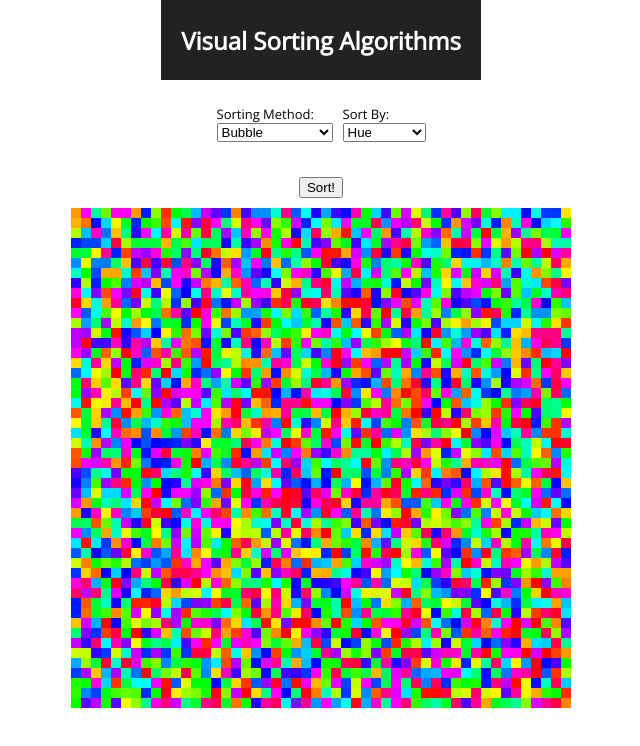
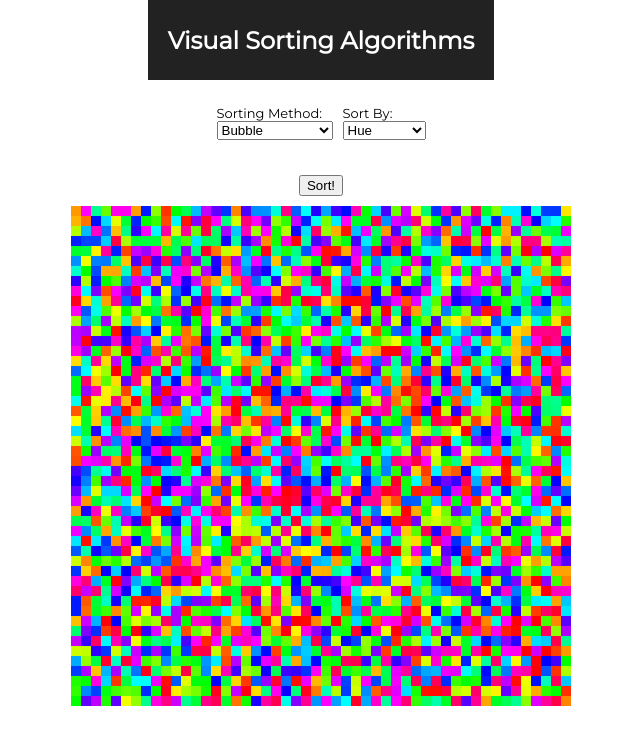
Before and after one commit to naomiajacobs/visualSortingAlgorithms, a React (Create React App) app: page / in a window 1280 px wide. Shown: the top 746 px of the page, without its empty margins (319-959 px from the left). Built offline with nearby package versions, Linux system fonts and the light colour scheme.

Commit message:
Add Montserrat font

```diff
--- a/public/index.html
+++ b/public/index.html
@@ -10,7 +10,8 @@
     -->
     <link rel="manifest" href="%PUBLIC_URL%/manifest.json">
     <link rel="shortcut icon" href="%PUBLIC_URL%/favicon.ico">
-    <link href="https://fonts.googleapis.com/css?family=Open+Sans" rel="stylesheet">
+    <!-- <link href="https://fonts.googleapis.com/css?family=Open+Sans" rel="stylesheet"> -->
+    <link href="https://fonts.googleapis.com/css?family=Montserrat" rel="stylesheet">
     <!--
       Notice the use of %PUBLIC_URL% in the tags above.
       It will be replaced with the URL of the `public` folder during the build.
--- a/src/App.css
+++ b/src/App.css
@@ -4,7 +4,8 @@
   align-items: center;
   justify-content: center;
   flex-direction: column;
-  font-family: 'Open Sans', sans-serif;
+  /*font-family: 'Open Sans', sans-serif;*/
+  font-family: 'Montserrat', sans-serif;
 }
 
 .App-header {
```
